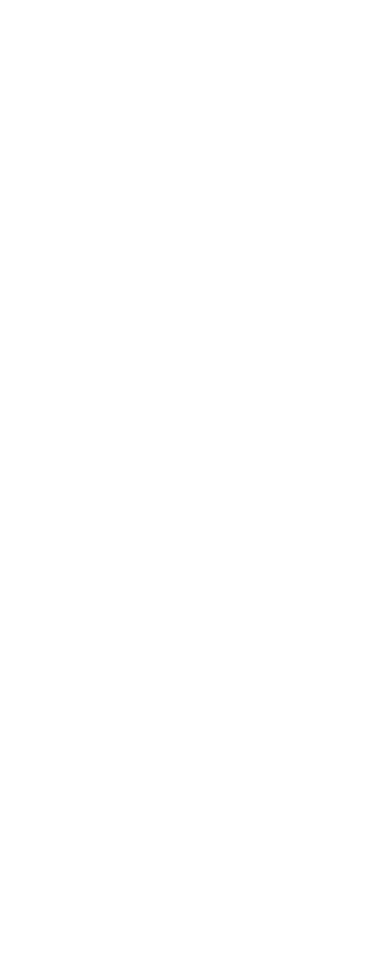
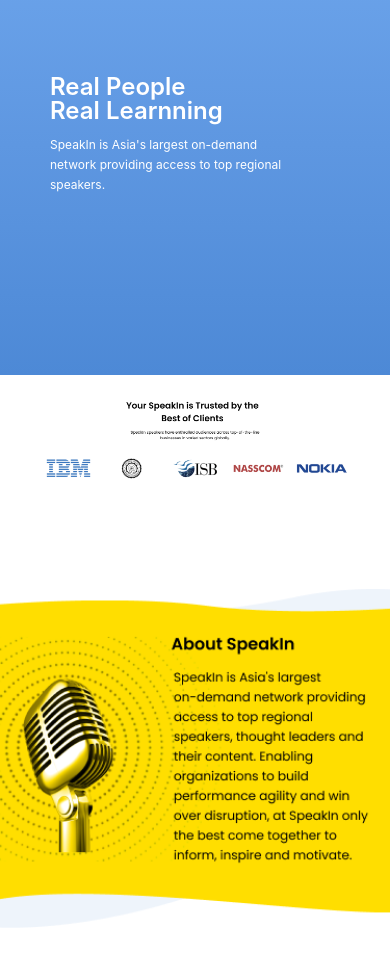
Before and after one commit to sharunnd/esmagico-assignment, a React (Create React App) app in the folder frontend/: page / in a window 390 px wide. Shown: the part 1680-2646 px from the top of the page. Before the commit the page ends 1586 px from the top, so only its background shows below. Built offline with nearby package versions, Linux system fonts and the light colour scheme.

Commit message:
clients and about sections for mobile

```diff
--- a/frontend/src/App.js
+++ b/frontend/src/App.js
@@ -19,9 +19,9 @@
       <MiddleSection />
       <LiveLearningSessions />
       <LiveLearningSessionWork />
-      {/* <VideoCarousel /> */}
-      {/* <Clients /> */}
-      {/* <About /> */}
+      <VideoCarousel />
+      <Clients />
+      <About />
       {/* <TrendingSpeakers /> */}
       {/* <Footer /> */}
     </div>
--- a/frontend/src/components/About.jsx
+++ b/frontend/src/components/About.jsx
@@ -1,13 +1,15 @@
-import { Box, Flex, Image, Text } from "@chakra-ui/react";
+import { Box, Image, useMediaQuery } from "@chakra-ui/react";
 import aboutbg from "../images/about/aboutbg.png";
-import yellow from "../images/about/yellow.png";
-import mikebg from "../images/about/mikbg.png";
-import mike from "../images/about/mike.png";
 import about from "../images/about/about.png";
+import about2 from "../images/about/about2.png";
 
 const About = () => {
+  const [isSmallerThan458] = useMediaQuery("(max-width: 458px)");
+
   return (
-    <Box  mt="66px" height="494px">
+    <>
+      {!isSmallerThan458 ? (
+        <Box mt="66px" height="494px">
           <Box position={"relative"}>
             <Box position="absolute" top={0}>
               <Image src={aboutbg} width="100%" alt="img" />
@@ -15,22 +17,18 @@
             <Box position="absolute" top="35px">
               <Image src={about} width="100%" alt="yellowbg" />
             </Box>
-        {/* <Box position="absolute" top="60px" bg="rgba(255, 222, 0, 1)">
-          <Image src={mikebg} width="100%" alt="mikebg" />
-        </Box>
-        <Box position="absolute" top="85px" left="137px">
-          <Image src={mike} width="100%" height="100%" alt="mike" />
-        </Box>
-        <Box position="absolute" textAlign={"left"} top="100px" left="623px">
-          <Box lineHeight="47px" width="238px" height="47px">
-          <Text fontWeight={600} fontSize="32px">About SpeakIn</Text>
-          </Box>
-          <Box lineHeight="28px" width="635px" height="135px" mt={5}>
-          <Text ontWeight={400} fontSize="18px">SpeakIn is Asia's largest on-demand network providing access to top regional speakers, thought leaders and their content. Enabling organizations to build performance agility and win over disruption, at SpeakIn only the best come together to inform, inspire and motivate.</Text>
-          </Box>
-        </Box> */}
           </Box>
         </Box>
+      ) : (
+        <Box mt="66px" height="494px">
+          <Box position={"relative"}>
+            <Box position="absolute" top="35px"  width="100%" >
+              <Image src={about2} width="100%" alt="yellowbg" />
+            </Box>
+          </Box>
+        </Box>
+      )}
+    </>
   );
 };
 
--- a/frontend/src/components/Clients.jsx
+++ b/frontend/src/components/Clients.jsx
@@ -1,15 +1,15 @@
-import { Box, Image } from "@chakra-ui/react"
-import clientsimg from "../images/clients.png"
+import { Box, Image, useMediaQuery } from "@chakra-ui/react";
+import clientsimg from "../images/clients.png";
 
+const Clients = () => {
 
-const Clients = ()=>{
-    return(
-        <Box mt="92px">
-           <Box >
-           <Image src={clientsimg} width="100%" alt="miclientsddlesection"/>
-           </Box>
-        </Box>
-    )
-}
+  return (
+    <Box mt={{ base: "24px", sm: "30px", md: "85px", lg: "92px" }}>
+      <Box>
+        <Image src={clientsimg} width="100%" alt="miclientsddlesection" />
+      </Box>
+    </Box>
+  );
+};
 
-export default Clients
+export default Clients;
--- a/frontend/src/components/VideoCarousel.jsx
+++ b/frontend/src/components/VideoCarousel.jsx
@@ -6,33 +6,32 @@
 const VideoCarousel = () => {
   return (
     <Box
-      mt="85px"
+      mt={{ base: "40px", sm: "40px", md: "60px", lg: "85px" }}
       height="429px"
 
       bg="linear-gradient(180deg, #6CA4EB 0%, #5E97E1 46.35%, #4D89D6 100%);
     "
     >
       <Flex position="relative">
-        <Box ml="277px" mt="129px" color="rgba(255, 255, 255, 1)">
+        <Box ml={{ base: "50px", sm: "50px", md: "250px", lg: "272px" }} mt="129px" color="rgba(255, 255, 255, 1)">
           <Box
-            width="318px"
-            height="93px"
-
+            width={{ base: "190px", sm: "200px", md: "300px", lg: "318px" }}
+            height={{ base: "60px", sm: "60px", md: "80px", lg: "93px" }}
             textAlign={"left"}
-            lineHeight={"40px"}
+            lineHeight={{ base: "24px", sm: "30px", md: "35px", lg: "40px" }}
           >
-            <Text fontWeight={600} fontSize="42px">
+            <Text fontWeight={600} fontSize={{ base: "24px", sm: "30px", md: "35px", lg: "42px" }}>
               Real People Real Learnning
             </Text>
           </Box>
           <Box
-            width="442px"
+            width={{ base: "236px", sm: "250px", md: "335px", lg: "442px" }}
             height="56px"
 
             textAlign={"left"}
-            lineHeight={"28px"}
+            lineHeight={{ base: "20px", sm: "20px", md: "25px", lg: "28px" }}
           >
-            <Text fontWeight={400} fontSize="18px">
+            <Text fontWeight={400} fontSize={{ base: "12px", sm: "12px", md: "18px", lg: "18px" }}>
               SpeakIn is Asia's largest on-demand network providing access to
               top regional speakers.
             </Text>
```
Also changed, not shown: frontend/src/images/about/about2.png (added). Lines whose indentation alone changed are shown as unchanged.
